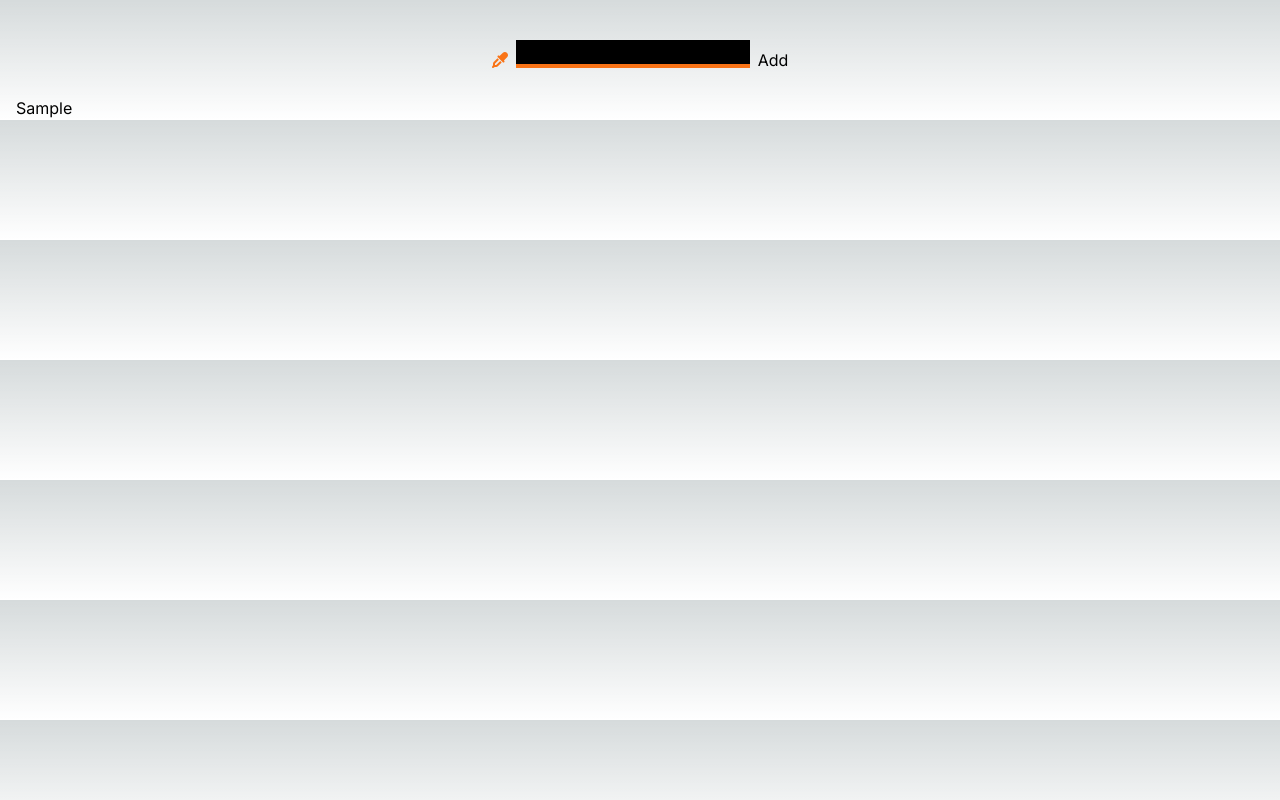
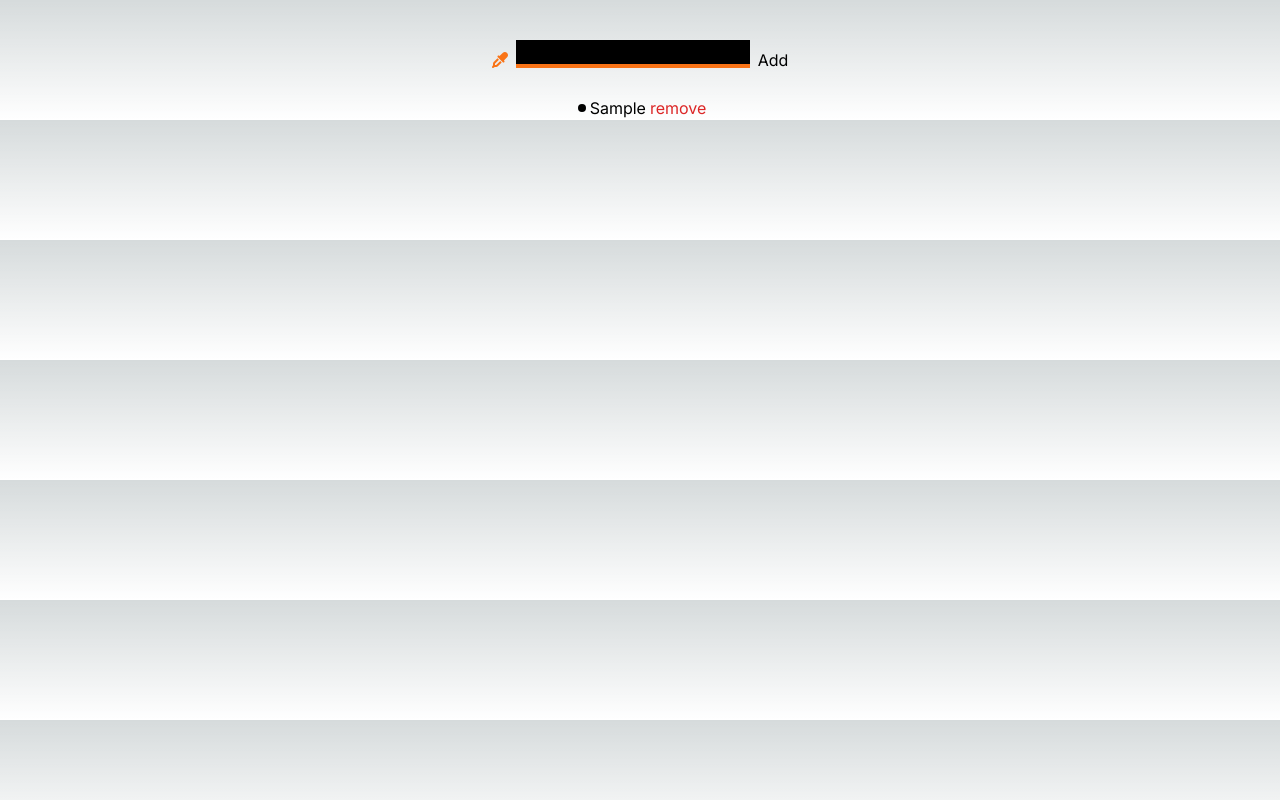
Before and after one commit to Preciousnnebuogor/25-Projects, a Next.js app: page / in a window 1280 px wide. Both pictures are taken after typing "Sample" into the empty fields and a click on the button "Add". Built offline with nearby package versions, Linux system fonts and the light colour scheme.

Commit message:
collected the todo.tsx

```diff
--- a/app/todo.tsx
+++ b/app/todo.tsx
@@ -2,16 +2,21 @@
 
 import { useState } from "react";
 import { FaEyeDropper } from "react-icons/fa6";
+import { GoDotFill } from "react-icons/go";
 
 export default function TodoList() {
   const [write, setWrite] = useState("");
-  const [add, setAdd] = useState<string[]>([]);
+  const [listTodo, setListTodo] = useState<string[]>([]);
   return (
     <div className={`mt-10 px-4`}>
       <div>
         <div className={`flex items-center justify-center space-x-2`}>
-
-          <FaEyeDropper className={`text-orange-500`} />
+          <FaEyeDropper
+            onClick={() => {
+              setListTodo([]);
+            }}
+            className={`text-orange-500`}
+          />
 
           <input
             type="text"
@@ -24,19 +29,36 @@ export default function TodoList() {
 
           <button
             onClick={() => {
-              setAdd([...add, write])
+              setListTodo([...listTodo, write]);
               setWrite("");
             }}
           >
             Add
           </button>
         </div>
-        <div className={`mt-4`}>
-          {add.map((value, index)=> (
-            <div>{value}</div>
-          ))}
+
+        <div className={`mt-4 flex items-center justify-center`}>
+          <div>
+            {listTodo.map((todo, index) => (
+              <div className={`flex items-center justify-center space-x-1`}>
+                <GoDotFill />
+                {todo}
+                <button
+                className={`text-red-600`}
+                  onClick={() => {
+                const outcome  =   listTodo.filter((removeItem, number) => index !== number)
+                    setListTodo(outcome)
+                  }}
+                >
+                  remove
+                </button>
+              </div>
+            ))}
+          </div>
         </div>
       </div>
     </div>
   );
 }
+
+// todo respents what is typied and save in the listTodo//
```
